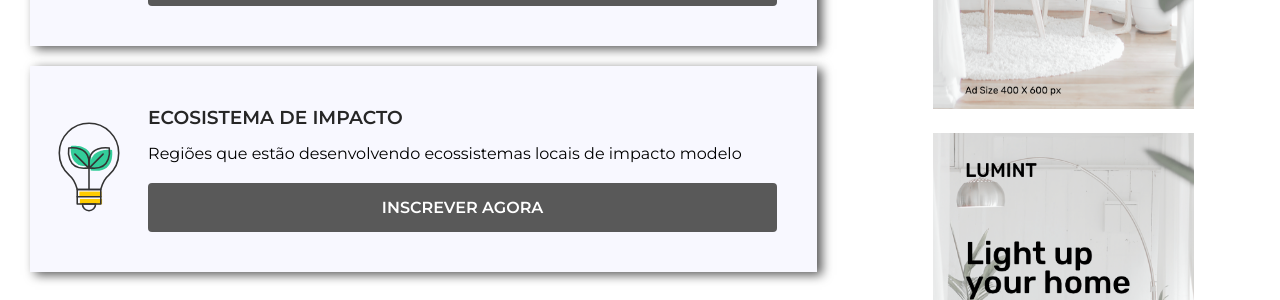
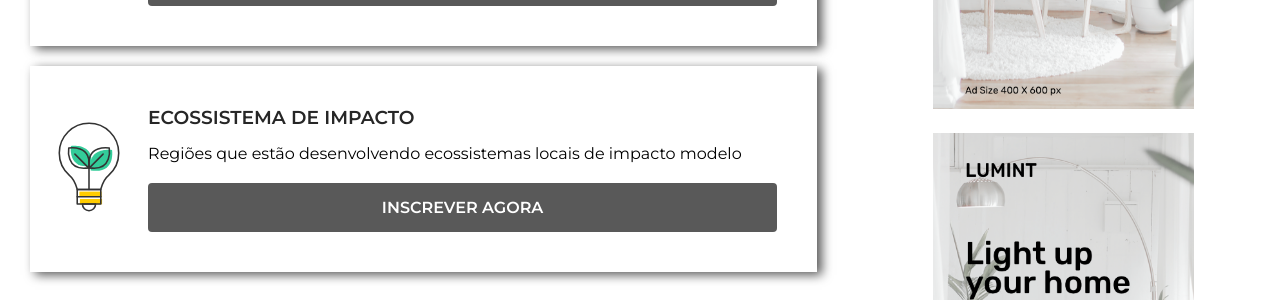
Before and after one commit to dannyela991/PIPDevs, a PHP site: page /select-project.php in a window 1280 px wide. Shown: the part 491-791 px from the top of the page. Run offline with PHP 8.4, Linux system fonts and the light colour scheme; some libraries are stand-ins or nearby versions.

Commit message:
Mudanças CSS

```diff
--- a/app/assets/style.css
+++ b/app/assets/style.css
@@ -2141,7 +2141,6 @@ ul.list-inline li:last-child{
     flex-direction: row;
     align-items: center;
     padding: 40px 0;
-    background: #f8f8ff;
     margin-bottom: 20px;
     box-shadow: 5px 3px 10px #595959;
 }
--- a/form-projects-bussiness.php
+++ b/form-projects-bussiness.php
@@ -746,6 +746,7 @@ include 'app/views/header.php';
                             <input type="radio" name="" value="Objetivo 1. Acabar com a pobreza em todas as suas formas, em todos os lugares">
                             Objetivo 1. Acabar com a pobreza em todas as suas formas, em todos os lugares
                         </label>
+                        <!-- Subárea - Objetivo 01 -->
                         <div class="form-group">
                             <label for="">
                                 <input type="checkbox" name="" value="1.1 Até 2030, erradicar a pobreza extrema para todas as pessoas em todos os lugares, atualmente medida como pessoas vivendo com menos de US$ 1,90 por dia">
--- a/select-project.php
+++ b/select-project.php
@@ -28,7 +28,7 @@ include 'app/views/header.php';
                             <a href=""><img src="app/assets/images/icon-ecosystem.svg"/></a>
                         </div>
                         <div class="btn-txt">
-                            <h3><a href="">Ecosistema de Impacto</a></h3>
+                            <h3><a href="">Ecossistema de Impacto</a></h3>
                             <p>Regiões que estão desenvolvendo ecossistemas locais de impacto modelo</p>
                             <p class="button"><a href="#" class="btn bg-gray">Inscrever agora</a></p>
                         </div>
```
